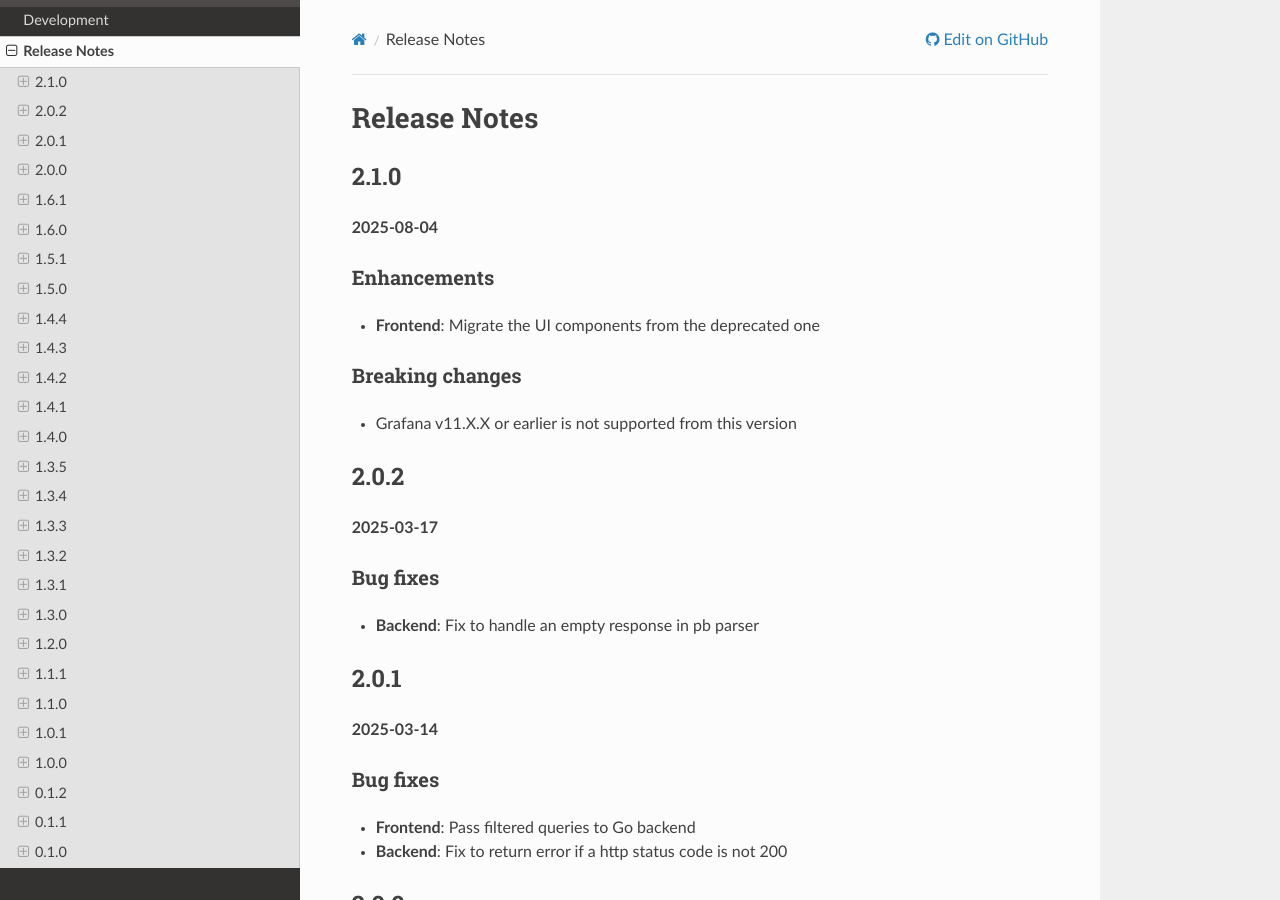
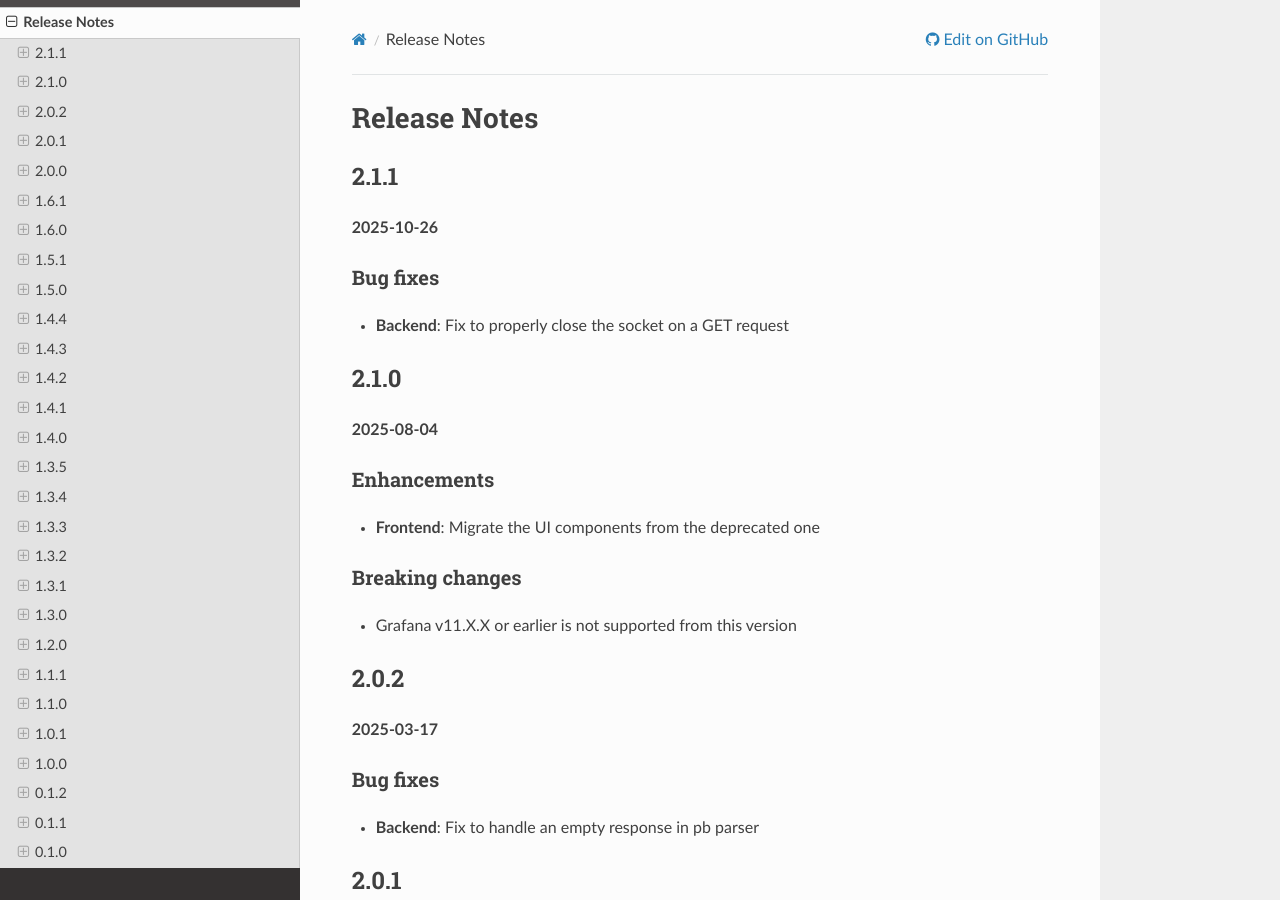
Before and after one commit to sasaki77/archiverappliance-datasource, a Sphinx documentation site: the page built from docs/releases.md, in a window 1280 px wide and 900 px high. Built offline with Sphinx 7.4.7 and the Read the Docs theme 3.1.0, drawn with Linux system fonts in a browser that asks for light colours.

Commit message:
REL: update for 2.1.1 release

```diff
--- a/docs/releases.md
+++ b/docs/releases.md
@@ -1,4 +1,11 @@
 # Release Notes
+## 2.1.1
+
+**2025-10-26**
+
+### Bug fixes
+- **Backend**: Fix to properly close the socket on a GET request
+
 ## 2.1.0
 
 **2025-08-04**
--- a/package.json
+++ b/package.json
@@ -2,7 +2,7 @@
   "name": "sasaki77-archiver-appliance",
   "alerting": true,
   "private": true,
-  "version": "2.1.0",
+  "version": "2.1.1",
   "description": "ArchiverAppliance",
   "main": "index.js",
   "scripts": {
```
Also changed, not shown: CHANGELOG.md (+6 -0 lines).
